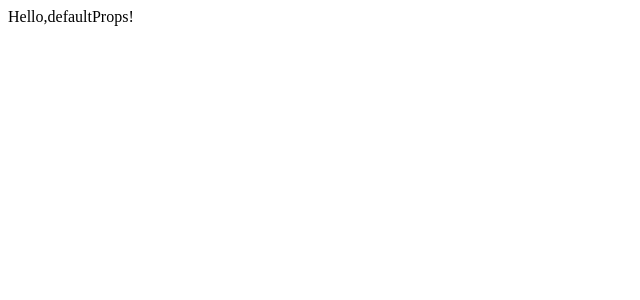
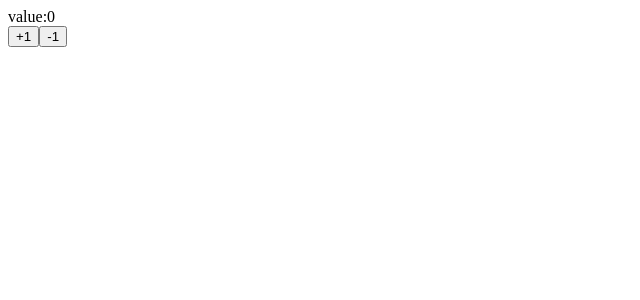
Before and after one commit to 1071sh/react-app-in-typescript, a React (Create React App) app: page / in a window 1280 px wide. Shown: the top 300 px of the page, without its empty margins (0-640 px from the left). Built offline with nearby package versions, Linux system fonts and the light colour scheme.

Commit message:
finish useState

```diff
--- a/src/App.tsx
+++ b/src/App.tsx
@@ -1,11 +1,12 @@
 import React from 'react';
+import Counter from "./Counter";
 
 interface AppProps {
   message?: string,
 }
 
-const App: React.FunctionComponent<AppProps> = ({ message }) => {
-  return <div>{message}</div>;
+const App: React.FunctionComponent<AppProps> = () => {
+  return <div><Counter /></div>;
 };
 
 App.defaultProps = {
--- /dev/null
+++ b/src/Counter.tsx
@@ -0,0 +1,25 @@
+import React, { useState } from 'react'
+
+const Counter: React.FC<{}> = () => {
+    const initialState: any = 0;
+    const [value, setValue] = useState<number>(initialState);
+
+
+    const increment = () => {
+        setValue((prevState) => prevState + 1)
+    }
+
+    const decrement = () => {
+        setValue((prevState) => prevState - 1)
+    }
+
+    return (
+        <div>
+            <div>value:{value}</div>
+            <button onClick={increment}>+1</button>
+            <button onClick={decrement}>-1</button>
+        </div>
+    )
+}
+
+export default Counter
```
